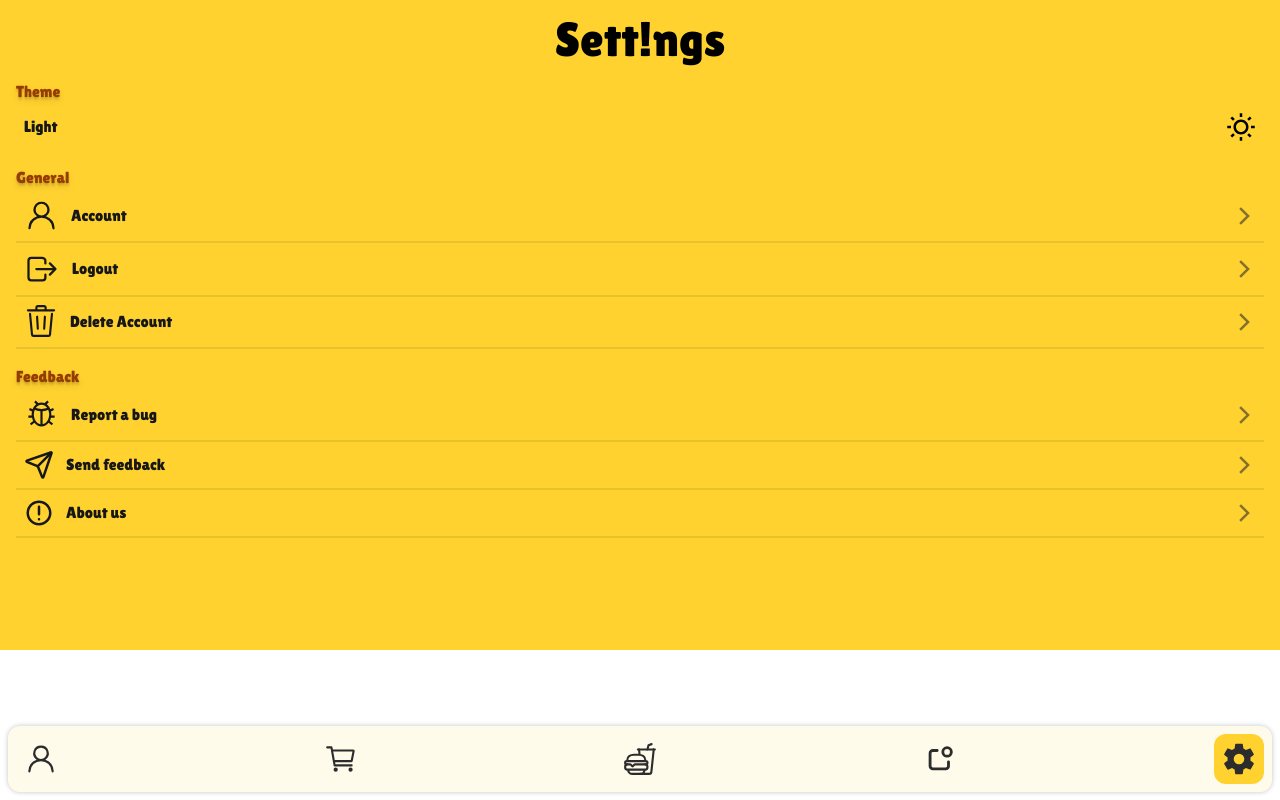
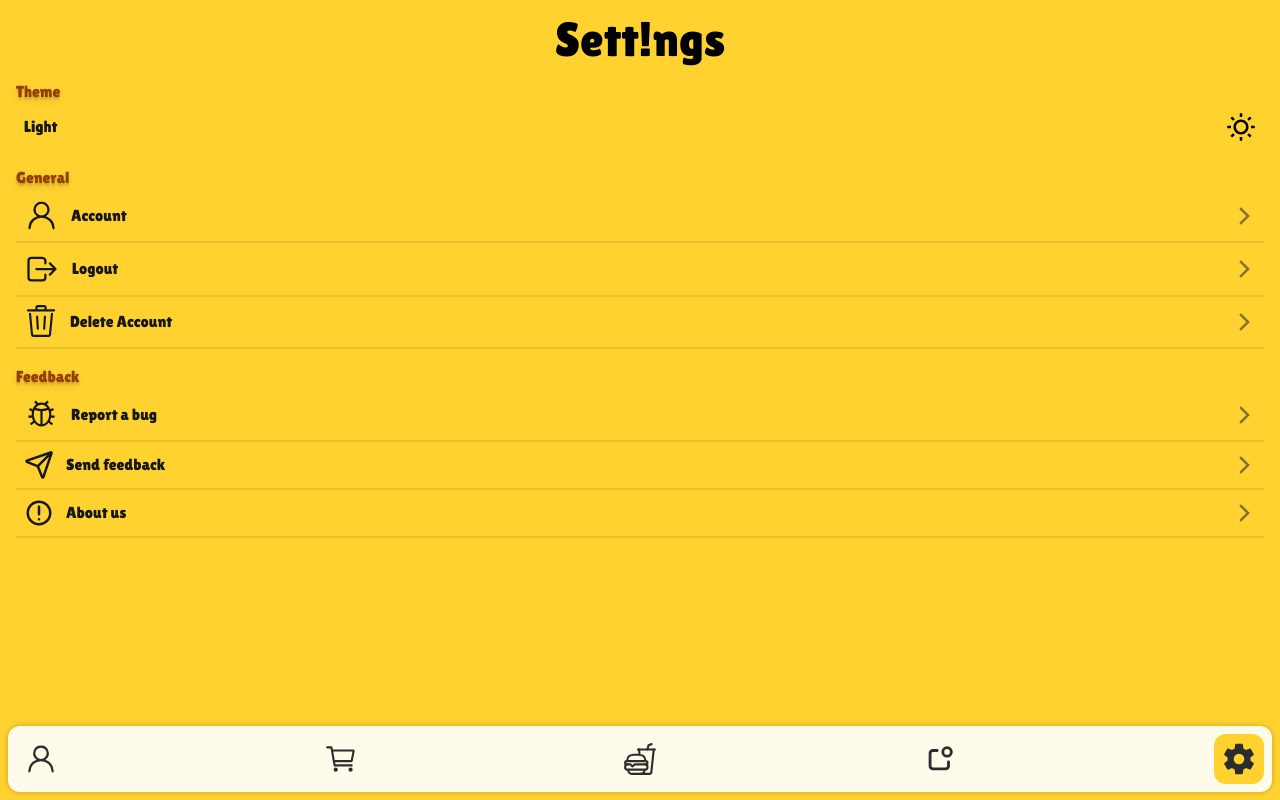
Before and after one commit to mahdibaderloo/fastfood, a React (Vite) app: page /settings in a window 1280 px wide. Built offline with nearby package versions, Linux system fonts and the light colour scheme.

Commit message:
edit settings styles

```diff
--- a/src/pages/Settings.tsx
+++ b/src/pages/Settings.tsx
@@ -5,7 +5,7 @@ import { LiaBugSolid } from "react-icons/lia";
 import { CgDanger } from "react-icons/cg";
 import { LuSend } from "react-icons/lu";
 import { GoPerson, GoTrash } from "react-icons/go";
-import { IoLogOutOutline, IoNotificationsOutline } from "react-icons/io5";
+import { IoLogOutOutline } from "react-icons/io5";
 import { BsMoonStarsFill } from "react-icons/bs";
 
 import Header from "../components/Header.js";
@@ -92,7 +92,7 @@ function Settings() {
   }
 
   return (
-    <>
+    <div className="min-h-screen bg-amber-300 dark:bg-neutral-800">
       <Header
         classHeader="w-full flex items-center justify-center pt-4"
         pContent="Sett!ngs"
@@ -157,7 +157,7 @@ function Settings() {
         <Modal />
         <div className="w-full h-24"></div>
       </main>
-    </>
+    </div>
   );
 }
 
```
